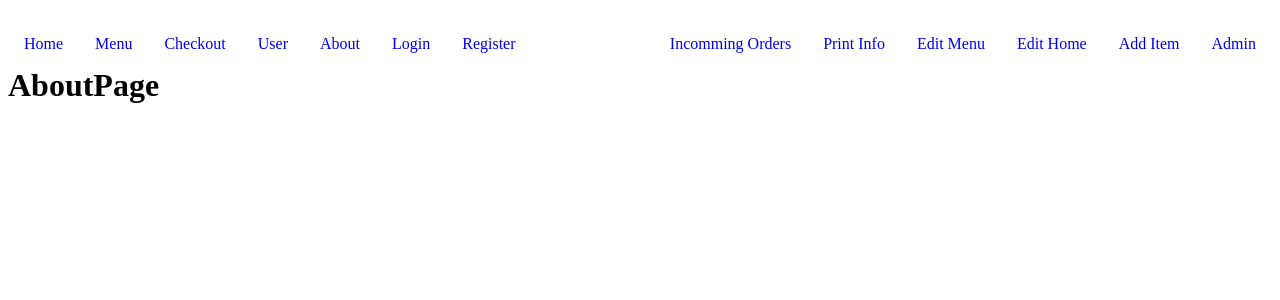
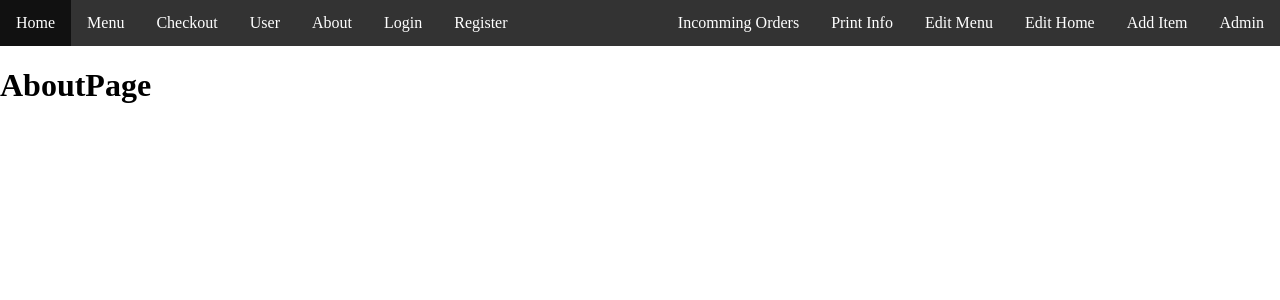
Before and after one commit to mariusfranzen/pizza_project, a React (Create React App) app in the folder frontend/: page /about in a window 1280 px wide. Shown: the top 300 px of the page. Built offline with nearby package versions, Linux system fonts and the light colour scheme.

Commit message:
fixed navbar

```diff
--- a/frontend/public/stylesheets/style.css
+++ b/frontend/public/stylesheets/style.css
@@ -1,41 +1,23 @@
-.publicNav {
-  display: inline;
+.mainNav {
+  background-color: #333;
+}
+.mainNav ul {
   list-style-type: none;
   margin: 0;
   padding: 0;
   overflow: hidden;
 }
-.publicNav li {
-  float: left;
-}
-.publicNav li a {
+.mainNav ul li a {
   display: block;
+  color: white;
   text-align: center;
   padding: 14px 16px;
   text-decoration: none;
 }
-.publicNav a {
-  display: block;
-  padding: 8px;
+.mainNav ul li :hover {
+  background-color: #111;
 }
-
-.adminNav {
-  display: inline;
-  list-style-type: none;
-  margin: 0;
-  padding: 0;
-  overflow: hidden;
-}
-.adminNav li {
-  float: right;
-}
-.adminNav li a {
-  display: block;
-  text-align: center;
-  padding: 14px 16px;
-  text-decoration: none;
-}
-.adminNav a {
+.mainNav ul a {
   display: block;
   padding: 8px;
 }
@@ -52,4 +34,8 @@
   width: 100%;
 }
 
+body {
+  margin: 0;
+}
+
 /*# sourceMappingURL=style.css.map */
--- a/frontend/src/components/common/Navbar.js
+++ b/frontend/src/components/common/Navbar.js
@@ -4,22 +4,20 @@ export class Navbar extends Component {
     render() {
         return (
             <nav className="mainNav">
-                <ul className="publicNav">
-                    <li><a href="/">Home</a></li>
-                    <li><a href="/menu">Menu</a></li>
-                    <li><a href="/checkout">Checkout</a></li>
-                    <li><a href="/user">User</a></li>
-                    <li><a href="/about">About</a></li>
-                    <li><a href="/login">Login</a></li>
-                    <li><a href="/register">Register</a></li>
-                </ul>
-                <ul className="adminNav">
-                    <li><a href="/admin">Admin</a></li>
-                    <li><a href="/admin/add-item">Add Item</a></li>
-                    <li><a href="/admin/edit-home">Edit Home</a></li>
-                    <li><a href="/admin/edit-menu">Edit Menu</a></li>
-                    <li><a href="/admin/print-info">Print Info</a></li>
-                    <li><a href="/admin/incomming-orders">Incomming Orders</a></li>
+                <ul>
+                    <li className="left"><a href="/">Home</a></li>
+                    <li className="left"><a href="/menu">Menu</a></li>
+                    <li className="left"><a href="/checkout">Checkout</a></li>
+                    <li className="left"><a href="/user">User</a></li>
+                    <li className="left"><a href="/about">About</a></li>
+                    <li className="left"><a href="/login">Login</a></li>
+                    <li className="left"><a href="/register">Register</a></li>
+                    <li className="right"><a href="/admin">Admin</a></li>
+                    <li className="right"><a href="/admin/add-item">Add Item</a></li>
+                    <li className="right"><a href="/admin/edit-home">Edit Home</a></li>
+                    <li className="right"><a href="/admin/edit-menu">Edit Menu</a></li>
+                    <li className="right"><a href="/admin/print-info">Print Info</a></li>
+                    <li className="right"><a href="/admin/incomming-orders">Incomming Orders</a></li>
                 </ul>
             </nav>
         )
--- a/frontend/src/scss/navbar.scss
+++ b/frontend/src/scss/navbar.scss
@@ -1,17 +1,22 @@
-.publicNav {
-    display: inline;
+.mainNav {
+    background-color: #333;
+
+    ul {
         list-style-type: none;
         margin: 0;
         padding: 0;
         overflow: hidden;
 
         li {
-        float: left;
             a {
                 display: block;
+                color: white;
                 text-align: center;
                 padding: 14px 16px;
                 text-decoration: none;
+            }
+            :hover {
+                background-color: #111;
             }
         }
 
@@ -21,25 +26,4 @@
         }
     }
 
-.adminNav {
-    display: inline;
-    list-style-type: none;
-    margin: 0;
-    padding: 0;
-    overflow: hidden;
-
-    li {
-        float: right;
-        a {
-            display: block;
-            text-align: center;
-            padding: 14px 16px;
-            text-decoration: none;
 }
-    }
-
-    a {
-        display: block;
-        padding: 8px;
-    }
-}
--- a/frontend/src/scss/stylesheet.scss
+++ b/frontend/src/scss/stylesheet.scss
@@ -1,2 +1,6 @@
 @use "navbar";
 @use 'grid';
+
+body {
+    margin: 0;
+}
```
Also changed, not shown: 1 other file (tests, documents, lock files or other folders). Lines whose indentation alone changed are shown as unchanged.
